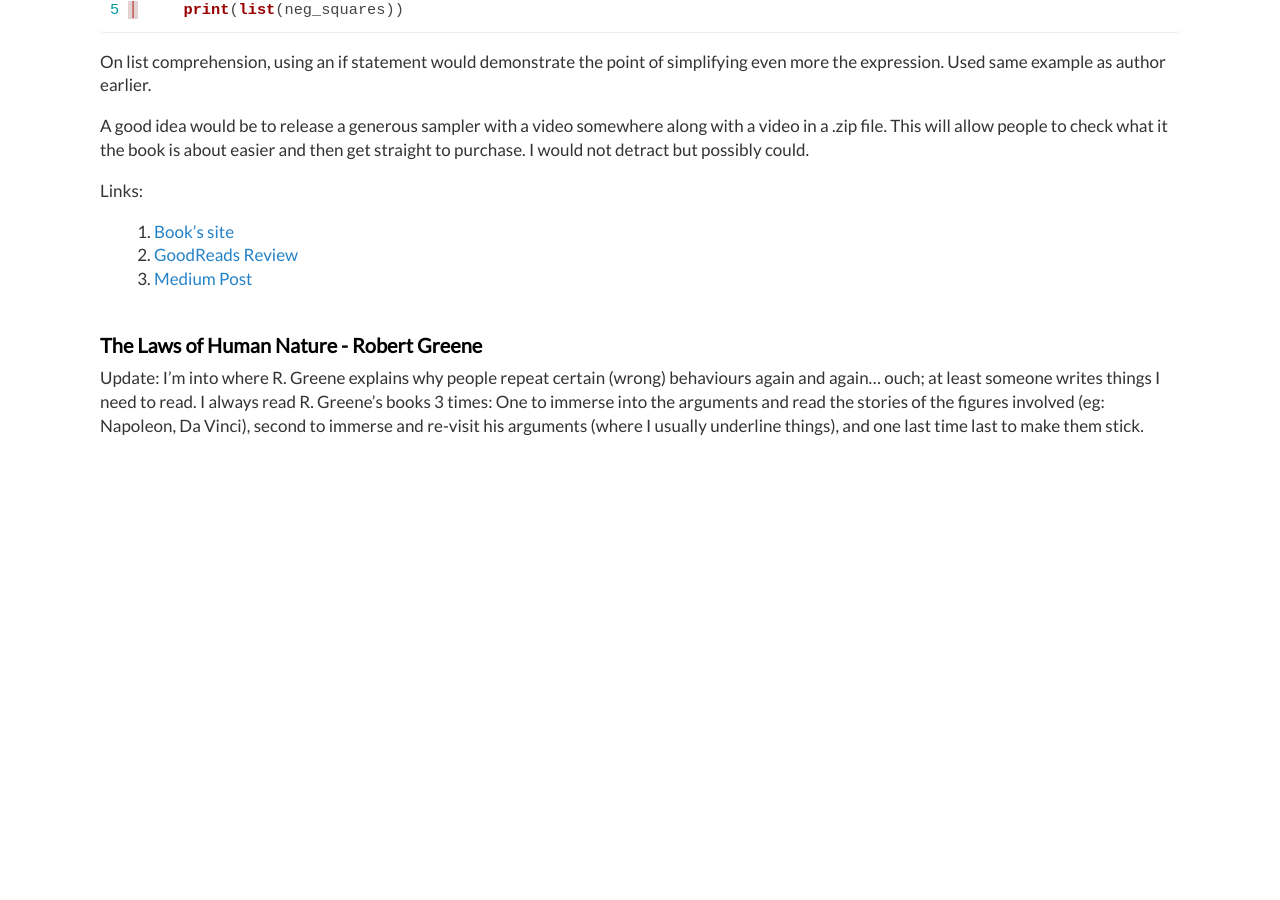
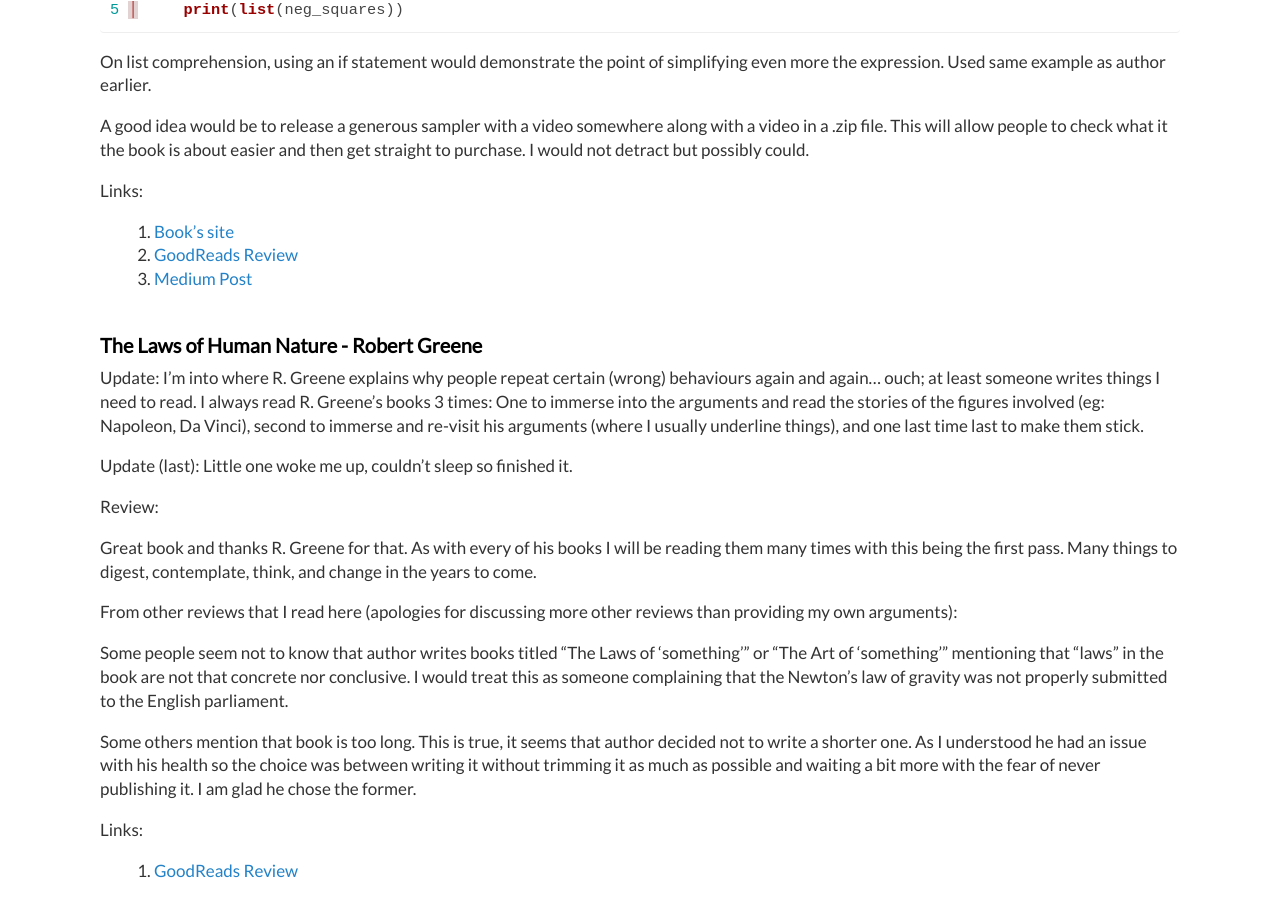
Before and after one commit to dimitrismistriotis/dimitrismistriotis.github.io, a Jekyll site: the page built from _posts/2018-01-21-books_of_2018.md, in a window 1280 px wide and 900 px high, scrolled down 10300 px. Built offline with Jekyll 4.4.1, drawn with Linux system fonts in a browser that asks for light colours; before the commit the page ends 10754 px from its top, so only the background shows below that.

Commit message:
Last update and review

```diff
--- a/_posts/2018-01-21-books_of_2018.md
+++ b/_posts/2018-01-21-books_of_2018.md
@@ -609,3 +609,29 @@
 Update:
 I'm into where R. Greene explains why people repeat certain (wrong) behaviours again and again... ouch; at least someone writes things I need to read.
 I always read R. Greene's books 3 times: One to immerse into the arguments and read the stories of the figures involved (eg: Napoleon, Da Vinci), second to immerse and re-visit his arguments (where I usually underline things), and one last time last to make them stick.
+
+Update (last): Little one woke me up, couldn't sleep so finished it.
+
+Review:
+
+Great book and thanks R. Greene for that. As with every of his books I will be
+reading them many times with this being the first pass.
+Many things to digest, contemplate, think, and change in the years to come.
+
+From other reviews that I read here (apologies for discussing more other reviews than providing my own arguments):
+
+Some people seem not to know that author writes books titled
+"The Laws of 'something'" or "The Art of 'something'" mentioning that "laws"
+in the book are not that concrete nor conclusive. I would treat this as someone
+complaining that the Newton's law of gravity was not properly submitted to the
+English parliament.
+
+Some others mention that book is too long. This is true, it seems that author
+decided not to write a shorter one. As I understood he had an issue with his
+health so the choice was between writing it without trimming it as much as
+possible and waiting a bit more with the fear of never publishing it. I am glad
+he chose the former.
+
+Links:
+
+1.  [GoodReads Review](https://www.goodreads.com/review/show/2587097422)
```
